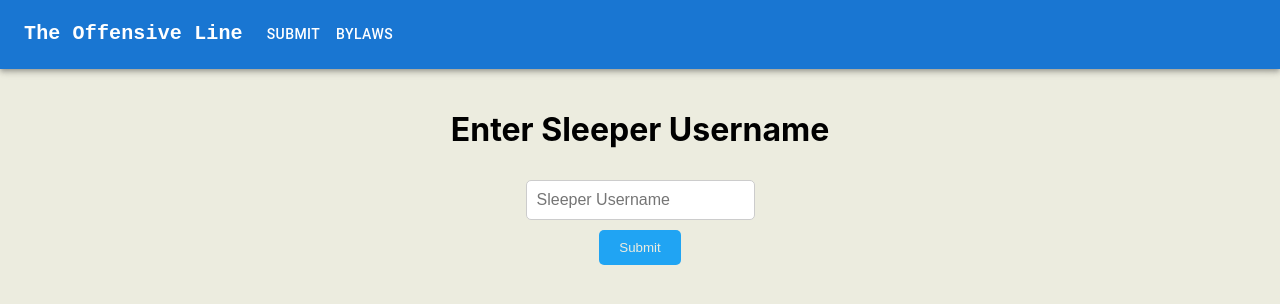
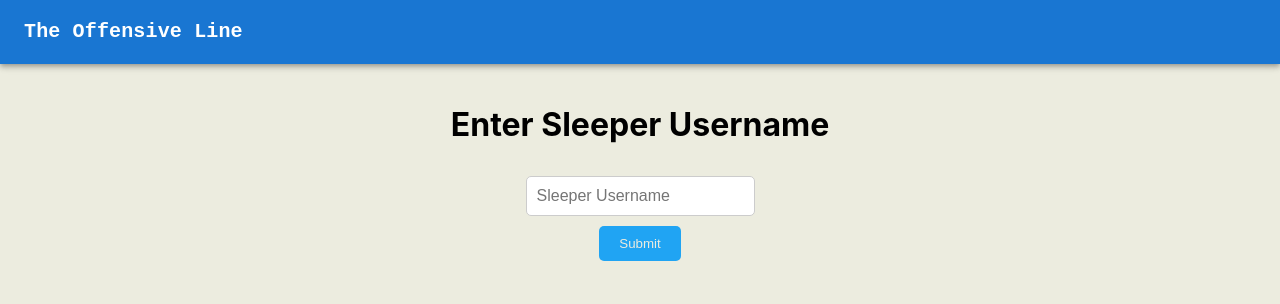
Before and after one commit to theoffensiveline/theoffensiveline-site, a React (Create React App) app: page / in a window 1280 px wide. Shown: the top 304 px of the page. Built offline with nearby package versions, Linux system fonts and the light colour scheme.

Commit message:
fix: hide bylaws and submit from public

```diff
--- a/src/App.jsx
+++ b/src/App.jsx
@@ -20,8 +20,8 @@ const BackgroundWrapper = styled.div`
 function App() {
     return (
         <BackgroundWrapper>
-            <NavBar />
             <BrowserRouter>
+                <NavBar />
                 <Routes>
                     <Route path="/">
                         <Route path="/" element={<SleeperLogin />} />
--- a/src/components/NavBar.jsx
+++ b/src/components/NavBar.jsx
@@ -1,4 +1,5 @@
 import * as React from 'react';
+import { useLocation } from 'react-router-dom';
 import AppBar from '@mui/material/AppBar';
 import Box from '@mui/material/Box';
 import Toolbar from '@mui/material/Toolbar';
@@ -13,6 +14,7 @@ import MenuItem from '@mui/material/MenuItem';
 const pages = ['Submit', 'Bylaws'];
 
 function NavBar() {
+    const location = useLocation();
     const [anchorElNav, setAnchorElNav] = React.useState(null);
 
     const handleOpenNavMenu = (event) => {
@@ -25,13 +27,15 @@ function NavBar() {
 
     const redirect = (page) => {
         window.location.href = page.toLowerCase();
-    }
+    };
+
+    // Check if the current location is "/" or "/coming-soon" - which are accessible to anyone
+    const shouldHidePages = location.pathname === '/' || location.pathname === '/coming-soon';
 
     return (
         <AppBar position="static">
             <Container maxWidth="xl">
                 <Toolbar disableGutters>
-                    {/*<AdbIcon sx={{ display: { xs: 'none', md: 'flex' }, mr: 1 }} />*/}
                     <Typography
                         variant="h6"
                         noWrap
@@ -78,14 +82,13 @@ function NavBar() {
                                 display: { xs: 'block', md: 'none' },
                             }}
                         >
-                            {pages.map((page) => (
+                            {!shouldHidePages && pages.map((page) => (
                                 <MenuItem key={page} onClick={() => redirect(page)}>
                                     <Typography textAlign="center">{page}</Typography>
                                 </MenuItem>
                             ))}
                         </Menu>
                     </Box>
-                    {/*<AdbIcon sx={{ display: { xs: 'flex', md: 'none' }, mr: 1 }} />*/}
                     <Typography
                         variant="h5"
                         noWrap
@@ -104,7 +107,8 @@ function NavBar() {
                         The Offensive Line
                     </Typography>
                     <Box sx={{ flexGrow: 1, display: { xs: 'none', md: 'flex' } }}>
-                        {pages.map((page) => (
+                        {/* Conditionally render the pages */}
+                        {!shouldHidePages && pages.map((page) => (
                             <Button
                                 key={page}
                                 onClick={() => redirect(page)}
```
